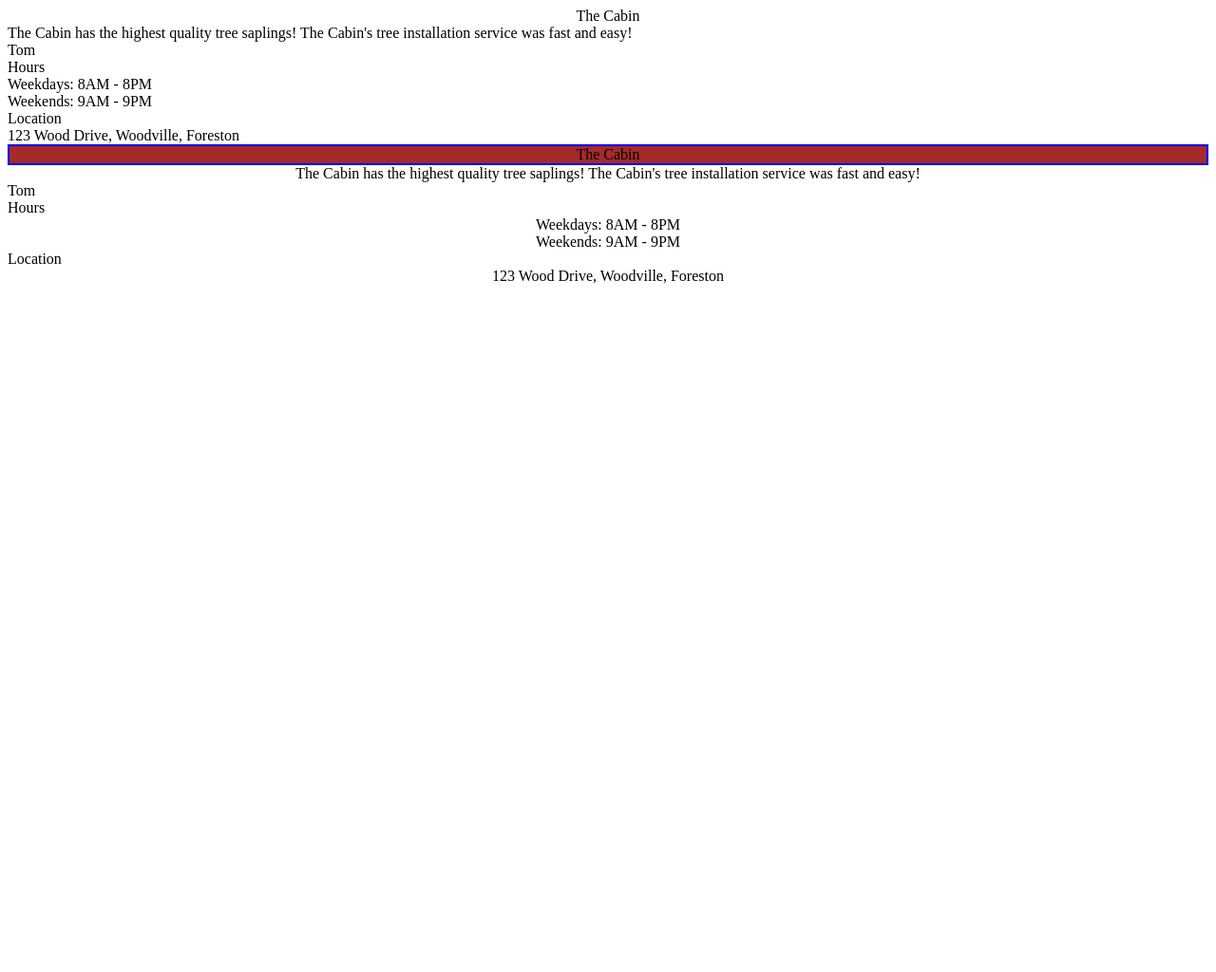
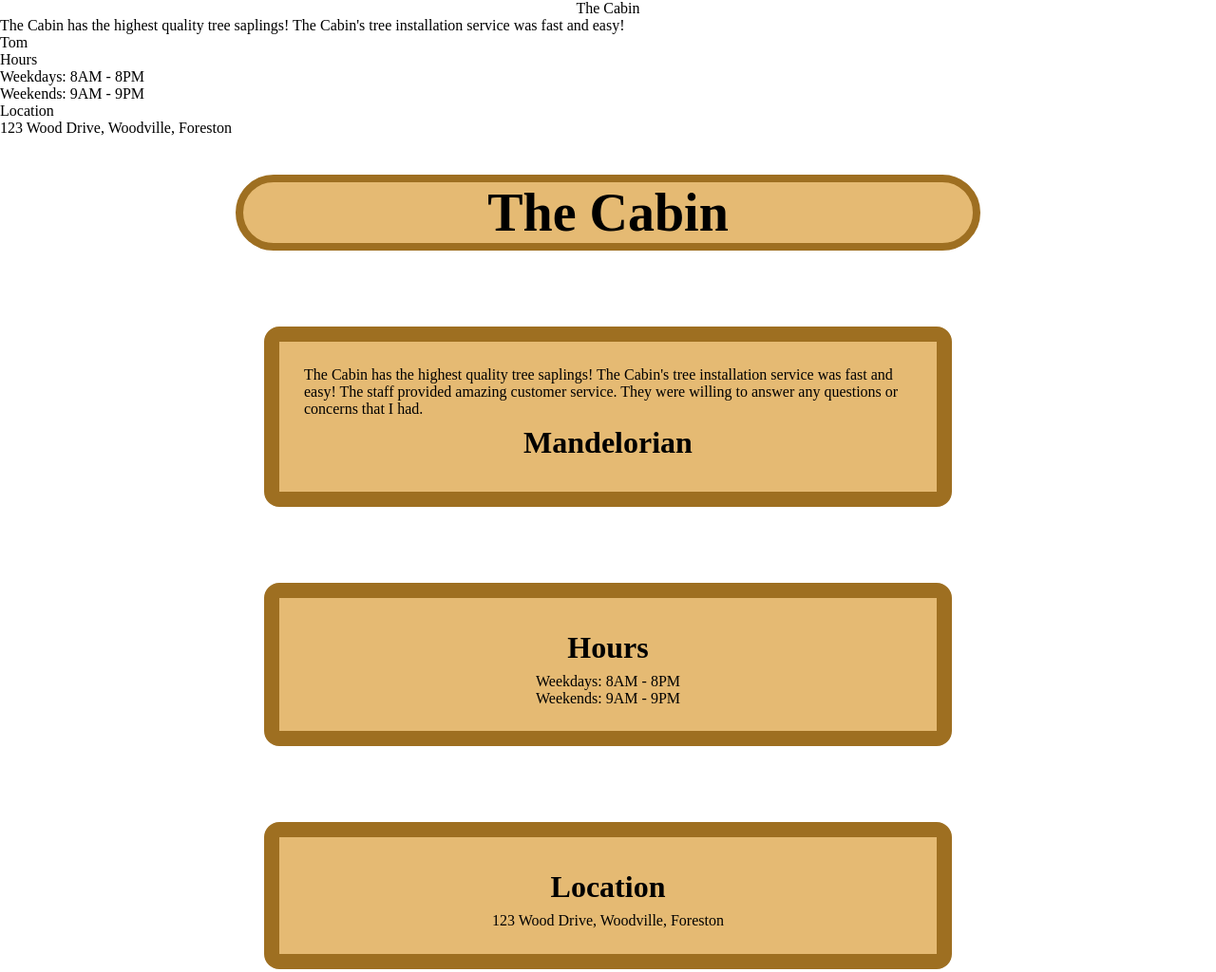
Before and after one commit to tommy128works/Restaurant-Page, a website built with webpack: page dist/index.html in a window 1280 px wide. Shown: the whole page at 95% size. Before the commit the page ends 800 px from the top, so only its background shows below. Built offline with nearby package versions, Linux system fonts and the light colour scheme.

Commit message:
feat: add info block template to home page
A wooden log template was created that will be used for each block of text.
This was applied to the home page.

```diff
--- a/src/homePage.js
+++ b/src/homePage.js
@@ -1,47 +1,61 @@
 const homePage = () => {
   const element = document.createElement("div");
+  element.classList.add("align");
 
   // shop title
   let div = document.createElement("div");
   div.textContent = "The Cabin";
-  div.classList.add("center", "wood");
+  div.classList.add("wood", "title");
   element.appendChild(div);
 
   // customer review
   div = document.createElement("div");
-  div.textContent =
-    "The Cabin has the highest quality tree saplings! The Cabin's tree installation service was fast and easy!";
-  div.classList.add("center");
-  element.appendChild(div);
+  div.classList.add("wood", "info", "align");
 
-  div = document.createElement("div");
-  div.textContent = "Tom";
-  div.classList.add("left");
+  let p = document.createElement("div");
+  p.textContent =
+  "The Cabin has the highest quality tree saplings! The Cabin's tree installation service was fast and easy! The staff provided amazing customer service. They were willing to answer any questions or concerns that I had.";
+  div.appendChild(p);
+
+  p = document.createElement("div");
+  p.textContent = "Mandelorian";
+  p.classList.add("heading");
+  div.appendChild(p);
+
   element.appendChild(div);
 
   // hours
   div = document.createElement("div");
-  div.textContent = "Hours";
-  element.appendChild(div);
+  div.classList.add("wood", "info", "align");
 
-  div = document.createElement("div");
-  div.textContent = "Weekdays: 8AM - 8PM";
-  div.classList.add("center");
-  element.appendChild(div);
+  p = document.createElement("div");
+  p.textContent = "Hours";
+  p.classList.add("heading");
+  div.appendChild(p);
 
-  div = document.createElement("div");
-  div.textContent = "Weekends: 9AM - 9PM";
-  div.classList.add("center");
+  p = document.createElement("div");
+  p.textContent = "Weekdays: 8AM - 8PM";
+  div.appendChild(p);
+
+  p = document.createElement("div");
+  p.textContent = "Weekends: 9AM - 9PM";
+  div.appendChild(p);
+
   element.appendChild(div);
 
   // location
   div = document.createElement("div");
-  div.textContent = "Location";
-  element.appendChild(div);
+  div.classList.add("wood", "info", "align");
 
-  div = document.createElement("div");
-  div.textContent = "123 Wood Drive, Woodville, Foreston";
-  div.classList.add("center");
+  p = document.createElement("div");
+  p.textContent = "Location";
+  p.classList.add("heading");
+  div.appendChild(p);
+
+  p = document.createElement("div");
+  p.textContent = "123 Wood Drive, Woodville, Foreston";
+  div.appendChild(p);
+
   element.appendChild(div);
 
   return element;
--- a/src/style.scss
+++ b/src/style.scss
@@ -1,18 +1,46 @@
 // * {
-//     border: 2px solid red;
+//   border: 2px solid red;
 // }
 
-.center {
-  display: flex;
-  justify-content: center;
+body {
+  margin: 0;
 }
 
-.left {
-    display: flex;
-    justify-content: left;
+// .center {
+//   display: flex;
+//   justify-content: center;
+//   text-align: center;
+// }
+
+.align {
+  display: flex;
+  flex-direction: column;
+  align-items: center;
 }
 
 .wood {
-    border: 2px solid blue;
-    background-color: brown;
+  border: 1rem solid #9e6f21;
+  border-radius: 1em;
+  background-color: #e5ba73;
+  margin-top: 5vh;
+  margin-bottom: 5vh;
 }
+
+.title {
+  border: 0.5rem solid #9e6f21;
+  font-size: 7vh;
+  font-weight: bold;
+  width: 60vw;
+  text-align: center;
+}
+
+.info {
+  width: 50vw;
+  padding: 2vw;
+}
+
+.heading {
+  font-size: 4vh;
+  font-weight: bold;
+  margin: 1vh;
+}
```
Also changed, not shown: src/index.js (line endings or trailing spaces).
